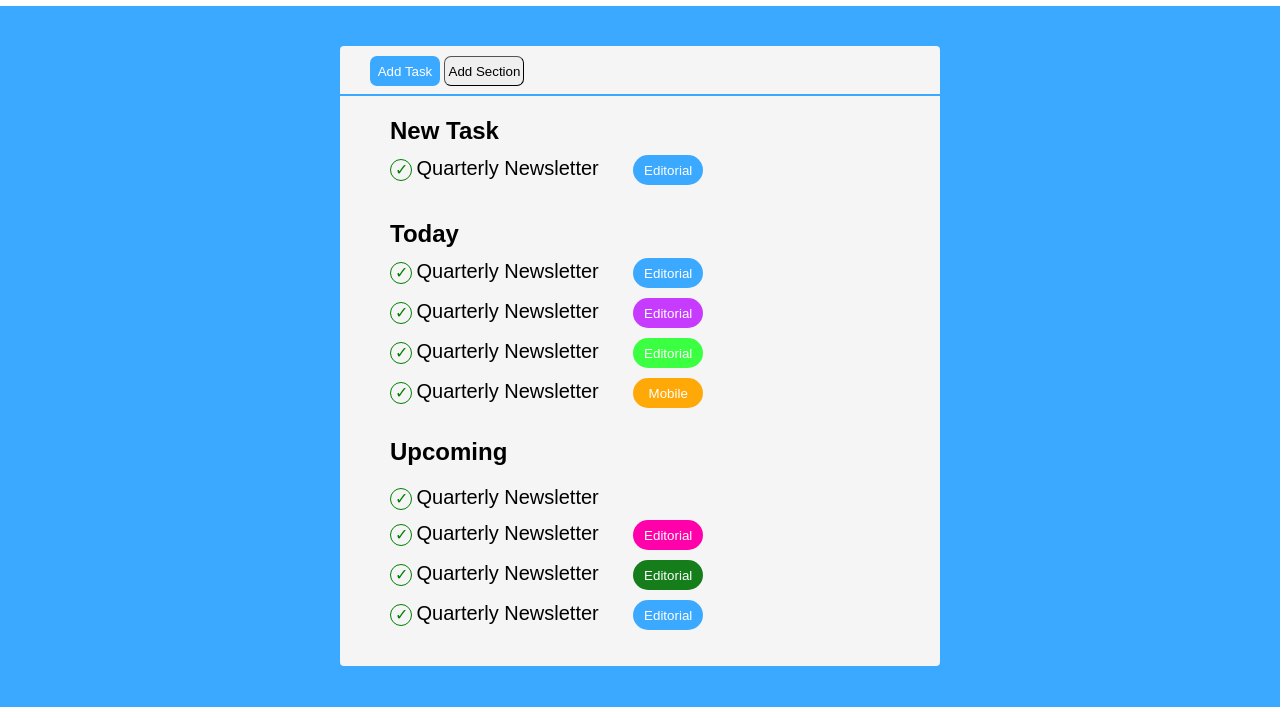
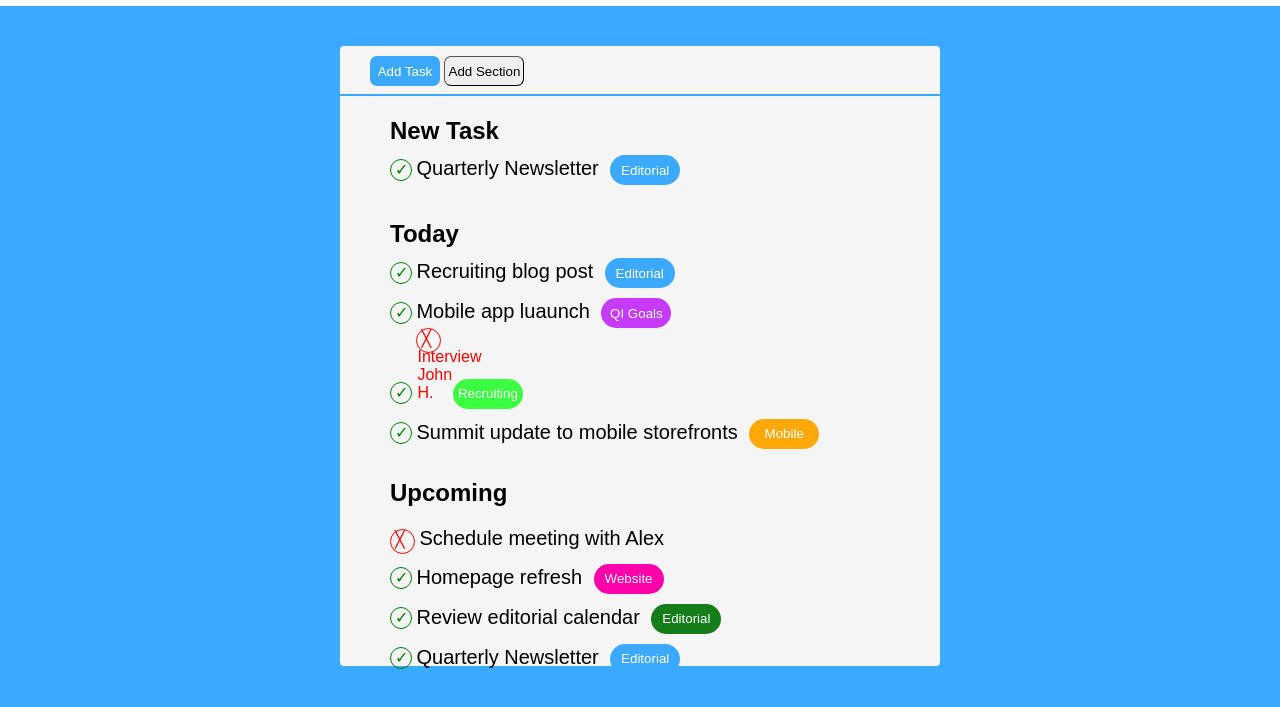
Before and after one commit to AlessioLaudicina/html-css-toboolist, a plain HTML site: page index.html in a window 1280 px wide. Shown: the part 89-796 px from the top of the page. Drawn offline with Linux system fonts and the light colour scheme.

Commit message:
tobolist

```diff
--- a/index.html
+++ b/index.html
@@ -51,27 +51,27 @@
                     <h2 class="title-container">Today</h2>
                     <span class="circle"></span>
 
-                    <span class="tick">Quarterly Newsletter</span>
+                    <span class="tick">Recruiting blog post</span>
                       <input type="button" value="Editorial" id="buttonblu">
 
                       <div class="today-section">
                         <span class="circle"></span>
 
-                    <span class="tick">Quarterly Newsletter</span>
-                      <input type="button" value="Editorial" id="buttonpurple">
+                    <span class="tick">Mobile app luaunch</span>
+                      <input type="button" value="QI Goals" id="buttonpurple">
                       </div>
 
                       <div class="today-section">
                         <span class="circle"></span>
 
-                    <span class="tick">Quarterly Newsletter</span>
-                      <input type="button" value="Editorial" id="buttongreen">
+                    <span class="circlefalse">Interview John H.</span>
+                      <input type="button" value="Recruiting" id="buttongreen">
                       </div>
 
                       <div class="today-section">
                         <span class="circle"></span>
 
-                    <span class="tick">Quarterly Newsletter</span>
+                    <span class="tick">Summit update to mobile storefronts</span>
                       <input type="button" value="Mobile" id="buttonorange">
                       </div>
 
@@ -79,21 +79,21 @@
 
                   <div class="upcoming">
                     <h2 class="title-container">Upcoming</h2>
-                    <span class="circle"></span>
+                    <span class="circlefalse"></span>
 
-                    <span class="tick">Quarterly Newsletter</span>
+                    <span class="tick">Schedule meeting with Alex</span>
 
                       <div class="upcoming-section">
                         <span class="circle"></span>
 
-                    <span class="tick">Quarterly Newsletter</span>
-                      <input type="button" value="Editorial" id="buttonpink">
+                    <span class="tick">Homepage refresh</span>
+                      <input type="button" value="Website" id="buttonpink">
                       </div>
 
                       <div class="upcoming-section">
                         <span class="circle"></span>
 
-                    <span class="tick">Quarterly Newsletter</span>
+                    <span class="tick">Review editorial calendar</span>
                       <input type="button" value="Editorial" id="buttongreen2">
                       </div>
 
--- a/style.css
+++ b/style.css
@@ -87,6 +87,24 @@ main{
 }
 
 
+.circlefalse::before{
+    content: '\2573';
+    display:inline-block;
+    padding-left: 4px
+}
+
+.circlefalse{
+    width: 23px;
+    height: 23px;
+    display:inline-block;
+    border: 1px solid red;
+    border-radius: 50%;
+    display: inline-block;
+    color: red;
+
+}
+
+
 .circle::before{
     content: '\2713';
     display:inline-block;
@@ -108,7 +126,7 @@ main{
 
 #buttonblu{
     background-color:  rgb(59, 169, 255);
-    margin-left: 30px;
+    margin-left: 7px;
     margin-top: 10px;
     height:30px;
     width: 70px;
@@ -121,7 +139,7 @@ main{
 
 #buttonpurple{
     background-color:  rgb(199, 59, 255);
-    margin-left: 30px;
+    margin-left: 7px;
     margin-top: 10px;
     height:30px;
     width: 70px;
@@ -134,7 +152,7 @@ main{
 
 #buttongreen{
     background-color:  rgb(59, 255, 65);
-    margin-left: 30px;
+    margin-left: 7px;
     margin-top: 10px;
     height:30px;
     width: 70px;
@@ -147,7 +165,7 @@ main{
 
 #buttongreen2{
     background-color:  rgb(21, 125, 25);
-    margin-left: 30px;
+    margin-left: 7px;
     margin-top: 10px;
     height:30px;
     width: 70px;
@@ -160,7 +178,7 @@ main{
 
 #buttonorange{
     background-color:  rgb(255, 169, 8);
-    margin-left: 30px;
+    margin-left: 7px;
     margin-top: 10px;
     height:30px;
     width: 70px;
@@ -173,7 +191,7 @@ main{
 
 #buttonpink{
     background-color:  rgb(255, 0, 170);
-    margin-left: 30px;
+    margin-left: 7px;
     margin-top: 10px;
     height:30px;
     width: 70px;
```
